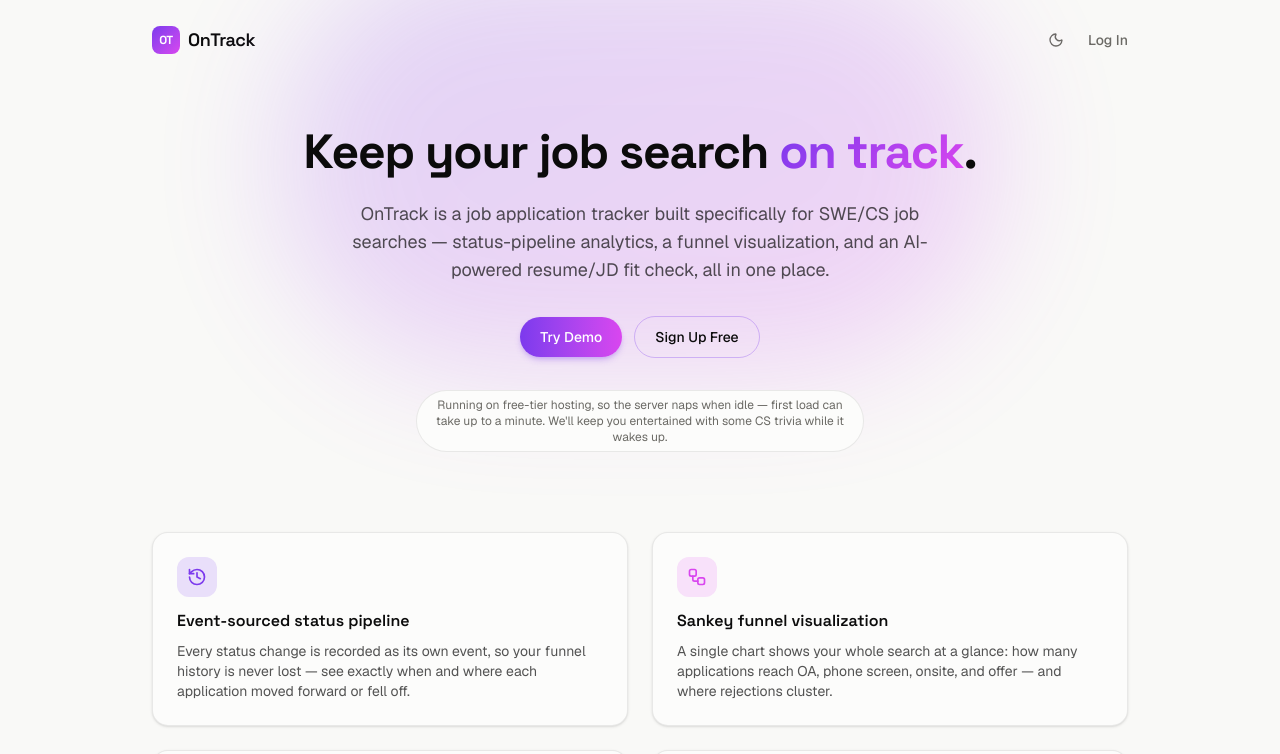
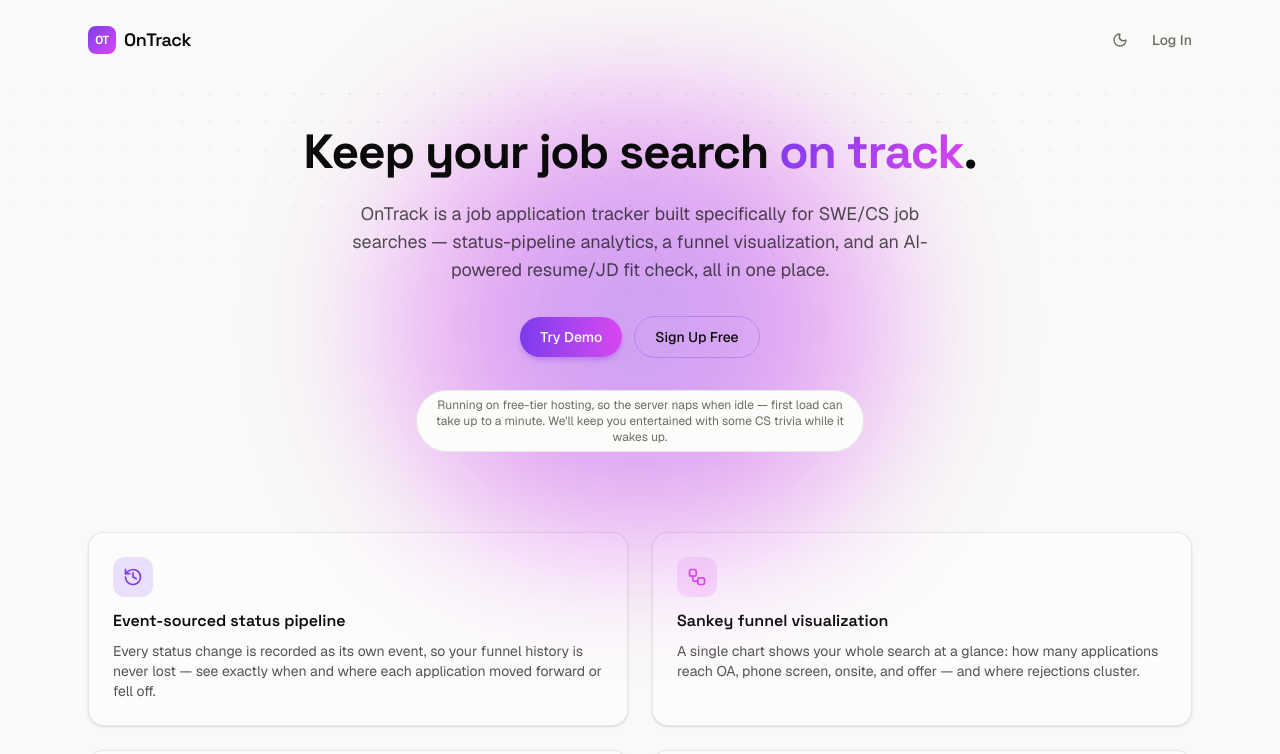
Before and after one commit to AbhinavGonthina/OnTrack, a Next.js app in the folder frontend/: page / in a window 1280 px wide. Shown: the top 754 px of the page. Built offline with nearby package versions, Linux system fonts and the light colour scheme; no server answers.

Commit message:
Widen landing page layout and replace hero background with a pulsing radial glow

```diff
--- a/frontend/src/app/page.tsx
+++ b/frontend/src/app/page.tsx
@@ -59,7 +59,7 @@ export default function LandingPage() {
           initial={{ opacity: 0, y: -8 }}
           animate={{ opacity: 1, y: 0 }}
           transition={{ duration: 0.4, ease: "easeOut" }}
-          className="mx-auto flex max-w-5xl items-center justify-between px-6 py-6"
+          className="mx-auto flex max-w-6xl items-center justify-between px-6 py-6"
         >
           <span className="flex items-center gap-2 font-display text-lg font-semibold tracking-tight text-foreground">
             <Logo />
@@ -78,18 +78,35 @@ export default function LandingPage() {
         </motion.nav>
 
         <section className="relative">
+          <div
+            aria-hidden
+            className="pointer-events-none absolute inset-0"
+            style={{
+              backgroundImage: "radial-gradient(circle, var(--surface-border) 1px, transparent 1px)",
+              backgroundSize: "28px 28px",
+              maskImage: "radial-gradient(ellipse 60% 55% at 50% 0%, black 40%, transparent 100%)",
+              WebkitMaskImage: "radial-gradient(ellipse 60% 55% at 50% 0%, black 40%, transparent 100%)",
+            }}
+          />
           <motion.div
             aria-hidden
             initial={{ opacity: 0, scale: 0.85 }}
-            animate={{ opacity: 0.2, scale: 1 }}
-            transition={{ duration: 1, ease: "easeOut" }}
-            className="pointer-events-none absolute -top-32 left-1/2 h-[420px] w-[720px] -translate-x-1/2 rounded-full bg-linear-to-br from-brand to-brand-secondary blur-3xl"
+            animate={{ opacity: [0, 0.55, 0.45, 0.55], scale: [0.85, 1, 1.05, 1] }}
+            transition={{
+              opacity: { duration: 8, times: [0, 0.15, 0.6, 1], repeat: Infinity, ease: "easeInOut" },
+              scale: { duration: 8, times: [0, 0.15, 0.6, 1], repeat: Infinity, ease: "easeInOut" },
+            }}
+            className="pointer-events-none absolute top-6 left-1/2 h-[440px] w-[680px] -translate-x-1/2 blur-3xl"
+            style={{
+              background:
+                "radial-gradient(circle, var(--brand) 0%, var(--brand-secondary) 45%, transparent 72%)",
+            }}
           />
           <motion.div
             variants={heroContainer}
             initial="hidden"
             animate="show"
-            className="relative mx-auto flex max-w-3xl flex-col items-center gap-6 px-6 pb-20 pt-12 text-center"
+            className="relative mx-auto flex max-w-4xl flex-col items-center gap-6 px-6 pb-20 pt-12 text-center"
           >
             <motion.h1
               variants={heroItem}
@@ -129,7 +146,7 @@ export default function LandingPage() {
           </motion.div>
         </section>
 
-        <section className="mx-auto grid max-w-5xl grid-cols-1 gap-6 px-6 pb-24 sm:grid-cols-2">
+        <section className="mx-auto grid max-w-6xl grid-cols-1 gap-6 px-6 pb-24 sm:grid-cols-2">
           {FEATURES.map((feature, index) => (
             <motion.div
               key={feature.title}
```
